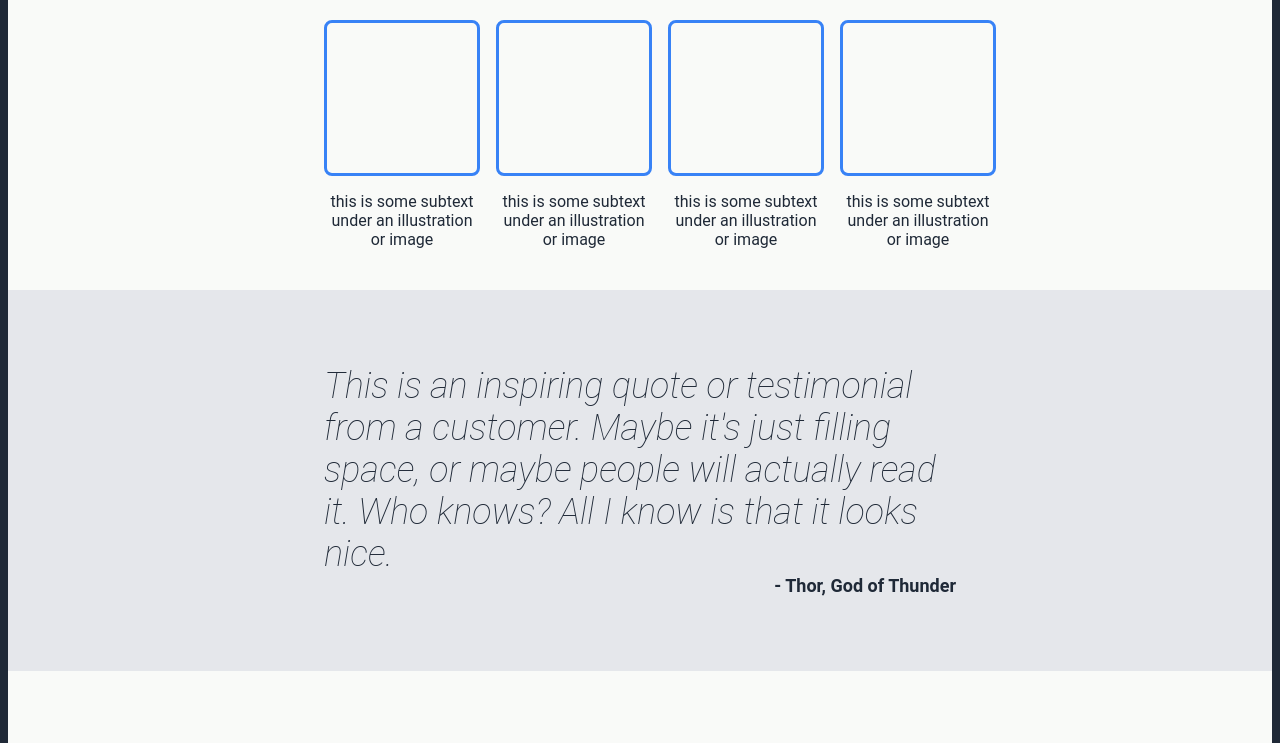
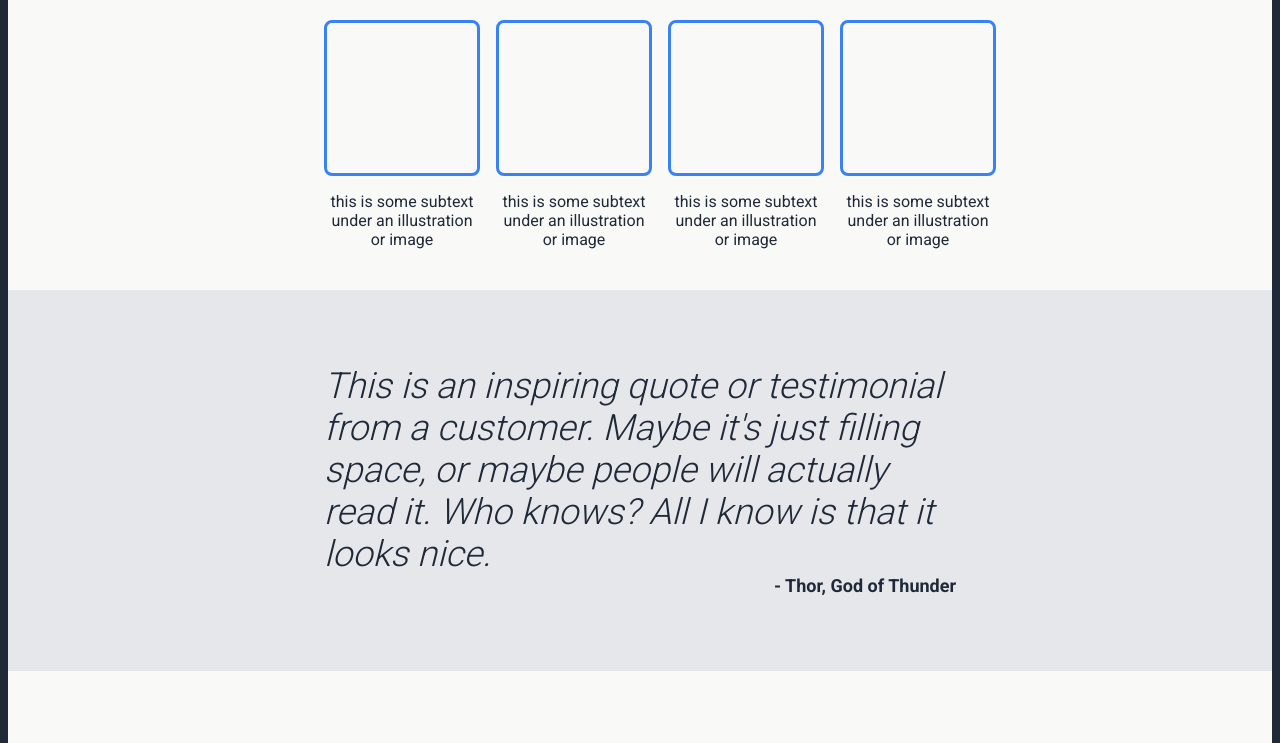
Before and after one commit to zacheratk/odin-landing-page, a plain HTML site: page index.html in a window 1280 px wide. Shown: the part 758-1501 px from the top of the page. Drawn offline with Linux system fonts and the light colour scheme.

Commit message:
fix: Import css font

```diff
--- a/styles.css
+++ b/styles.css
@@ -1,3 +1,5 @@
+@import url('https://fonts.googleapis.com/css2?family=Roboto:wght@300;400;500;700;900&display=swap');
+
 body {
     font-family: Roboto;
     display: flex;
```
